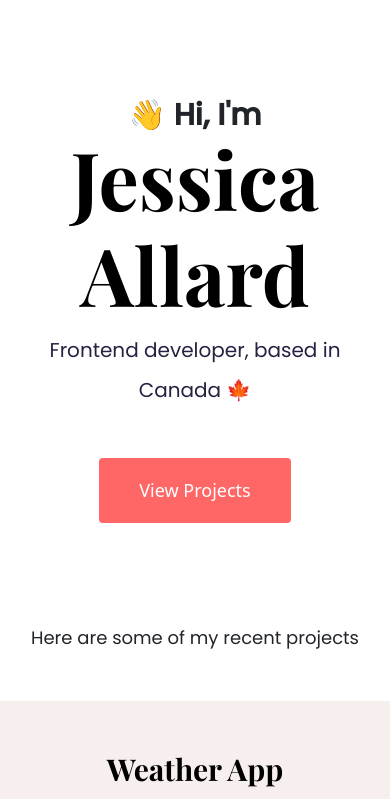
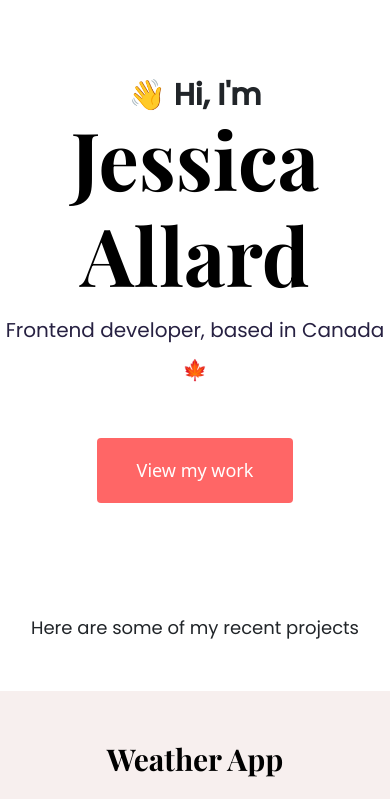
Before and after one commit to JessAM10/portfolio, a plain HTML site: page index.html in a window 390 px wide. Shown: the top 799 px of the page. Drawn offline with nearby package versions, Linux system fonts and the light colour scheme.

Commit message:
Adjusted the responsiveness on the home and about pages

```diff
--- a/index.html
+++ b/index.html
@@ -26,7 +26,7 @@
     <h1>Jessica Allard</h1>
     <h2 class="mb-5">Frontend developer, based in Canada 🍁</h2>
     <div>
-  <a href="#" class="btn btn-branding">View Projects</a>
+  <a href="#" class="btn btn-branding">View my work</a>
 </div>
 </div>
 <p class="text-center recent">Here are some of my recent projects</p>
--- a/src/styles.css
+++ b/src/styles.css
@@ -112,12 +112,10 @@ p {
   margin-left: 100px;
 }
 
-
 @media (max-width: 960px) {
-.hero {
-    padding: 100px 20px;
-}
-
+  .hero {
+    padding: 80px 5px;
+  }
 
   .hero h1 {
     font-size: 80px;
@@ -129,6 +127,11 @@ p {
 
   .hero p {
     font-size: 30px;
+  }
+
+  .recent {
+    margin: 30px 0 0;
+    padding-bottom: 0;
   }
 
   .project-description {
@@ -174,13 +177,12 @@ p {
 
   .certificate-image {
     margin-bottom: 30px;
+    padding: 0;
   }
 
   .logo-container img {
     max-width: 50%;
     display: block;
     margin: 0 auto;
-    padding: 25px;
   }
-
 }
```
Also changed, not shown: about.html (+1 -1 lines).
